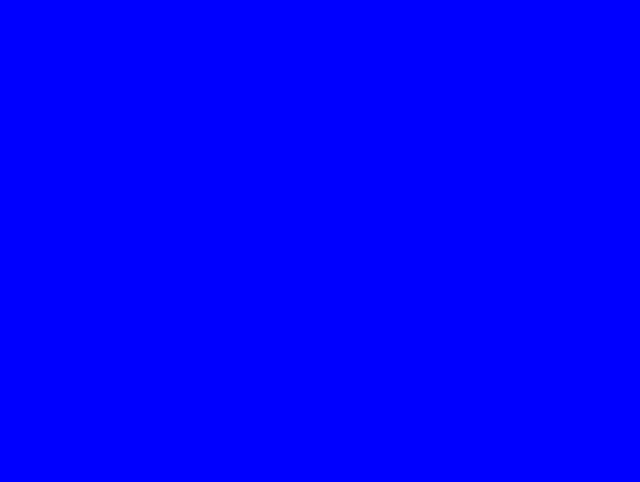
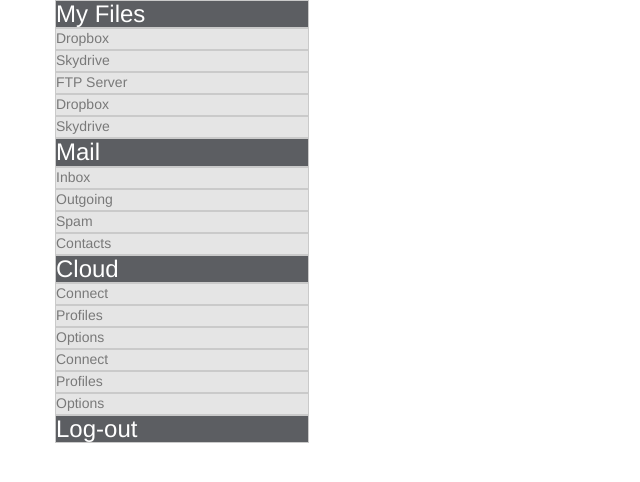
Before and after one commit to lycanthrope444/4.1.2-jquery-practice, a plain HTML site: page index.html in a window 1280 px wide. Shown: the whole page, without its empty margins (0-640 px from the left). Drawn offline with nearby package versions, Linux system fonts and the light colour scheme.

Commit message:
html skeleton & initial css

```diff
--- a/app/scripts/main.js
+++ b/app/scripts/main.js
@@ -1,9 +1,12 @@
 (function(){
 
   $(function(){
-
-
-    console.log($);
+    var myFilesHeader = $(".files").find('h3'),
+    mailHeader = $('.mail').find('h3'),
+    cloudHeader = $('.cloud').find('h3');
+    console.log(myFilesHeader);
+    console.log(mailHeader);
+    console.log(cloudHeader);
 
   }());
 
--- a/app/styles/main.scss
+++ b/app/styles/main.scss
@@ -1,5 +1,34 @@
 @import "../../bower_components/bootstrap-sass/assets/stylesheets/_bootstrap.scss";
 
+$optiongray:#E5E5E5;
+$wordgray:#797979;
+$bordergray:#CACACA;
+$headergray:#5C5E62;
+// max-width:254px;
+
 body{
-  background-color: blue;
+  color: $wordgray;
 }
+
+h3{
+  color: white;
+  background-color: $headergray;
+}
+
+ol{
+  margin: 0px;
+  padding-left: 0px;
+  list-style: none;
+}
+
+h3, li{
+  padding:0px;
+  margin:0px;
+  border: 1px solid #CACACA;
+  max-width: 254px;
+}
+
+li{
+  color: $wordgray;
+  background: $optiongray;
+}
--- a/index.html
+++ b/index.html
@@ -3,11 +3,56 @@
   <head>
     <meta charset="utf-8">
     <title>4.1.2 jQuery Practice</title>
+
     <link rel="stylesheet" href="app/styles/main.css">
   </head>
   <body>
+    <div class="container">
+      <div class="row divider files">
+        <h3>My Files</h3>
+          <ol>
+            <li>Dropbox</li>
+            <li>Skydrive</li>
+            <li>FTP Server</li>
+            <li>Dropbox</li>
+            <li>Skydrive</li>
+          </ol>
+
+      </div>
+      <div class="row divider mail">
+        <h3>Mail</h3>
+        <ol>
+          <li>Inbox</li>
+          <li>Outgoing</li>
+          <li>Spam</li>
+          <li>Contacts</li>
+        </ol>
+
+      </div>
+      <div class="row divider cloud">
+        <h3>Cloud</h3>
+          <ol>
+            <li>Connect</li>
+            <li>Profiles</li>
+            <li>Options</li>
+            <li>Connect</li>
+            <li>Profiles</li>
+            <li>Options</li>
+          </ol>
+
+      </div>
+      <div class="row divider log-out">
+        <h3>Log-out</h3>
+
+      </div>
+    </div>
 
 
+
+
+
+
+    <script src="https://use.fontawesome.com/3556bf80d1.js"></script>
     <script src="https://ajax.googleapis.com/ajax/libs/jquery/3.1.1/jquery.min.js"></script>
     <script type="text/javascript" src="app/scripts/main.js"></script>
   </body>
```
Also changed, not shown: app/styles/main.css, 1 other file.
